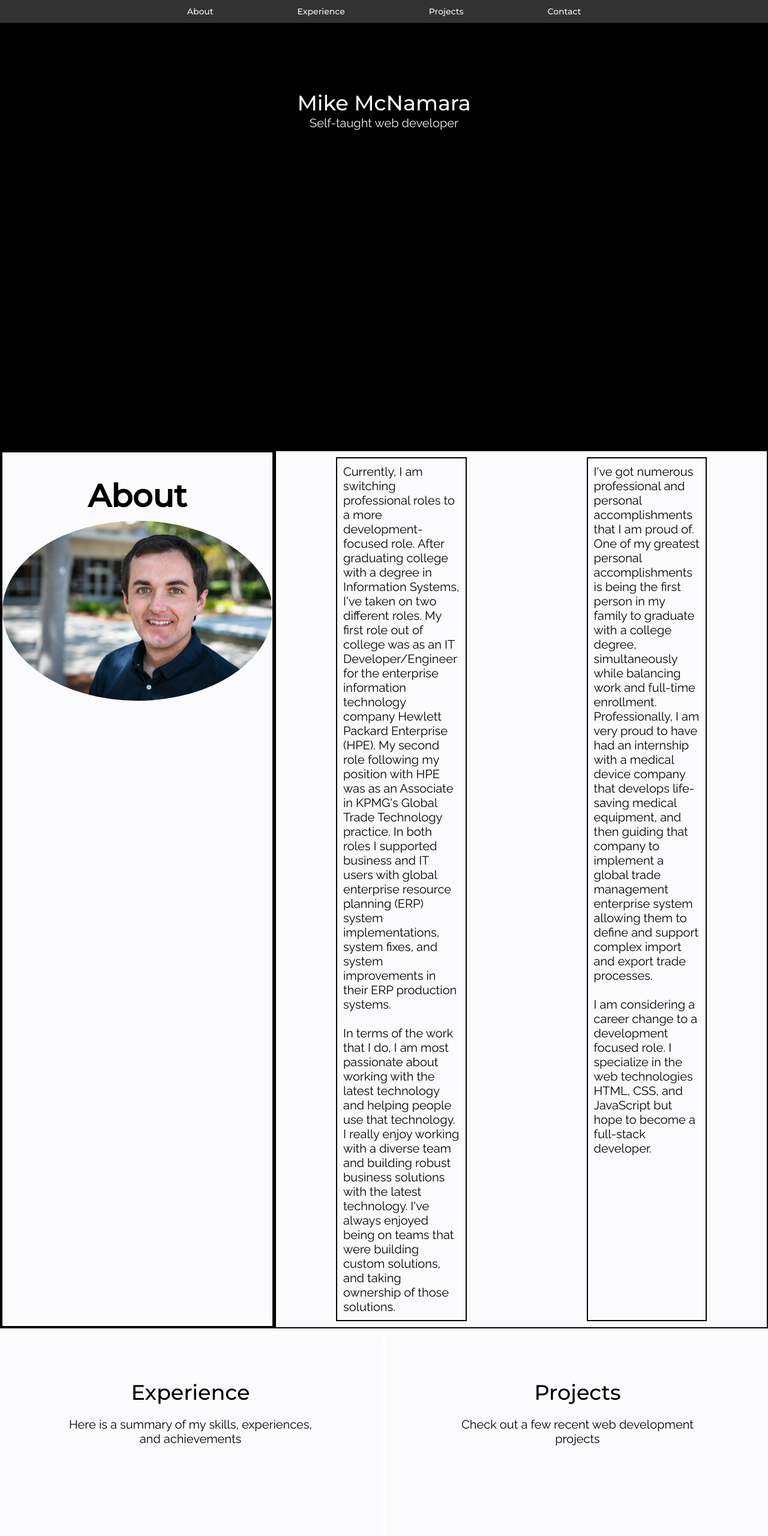
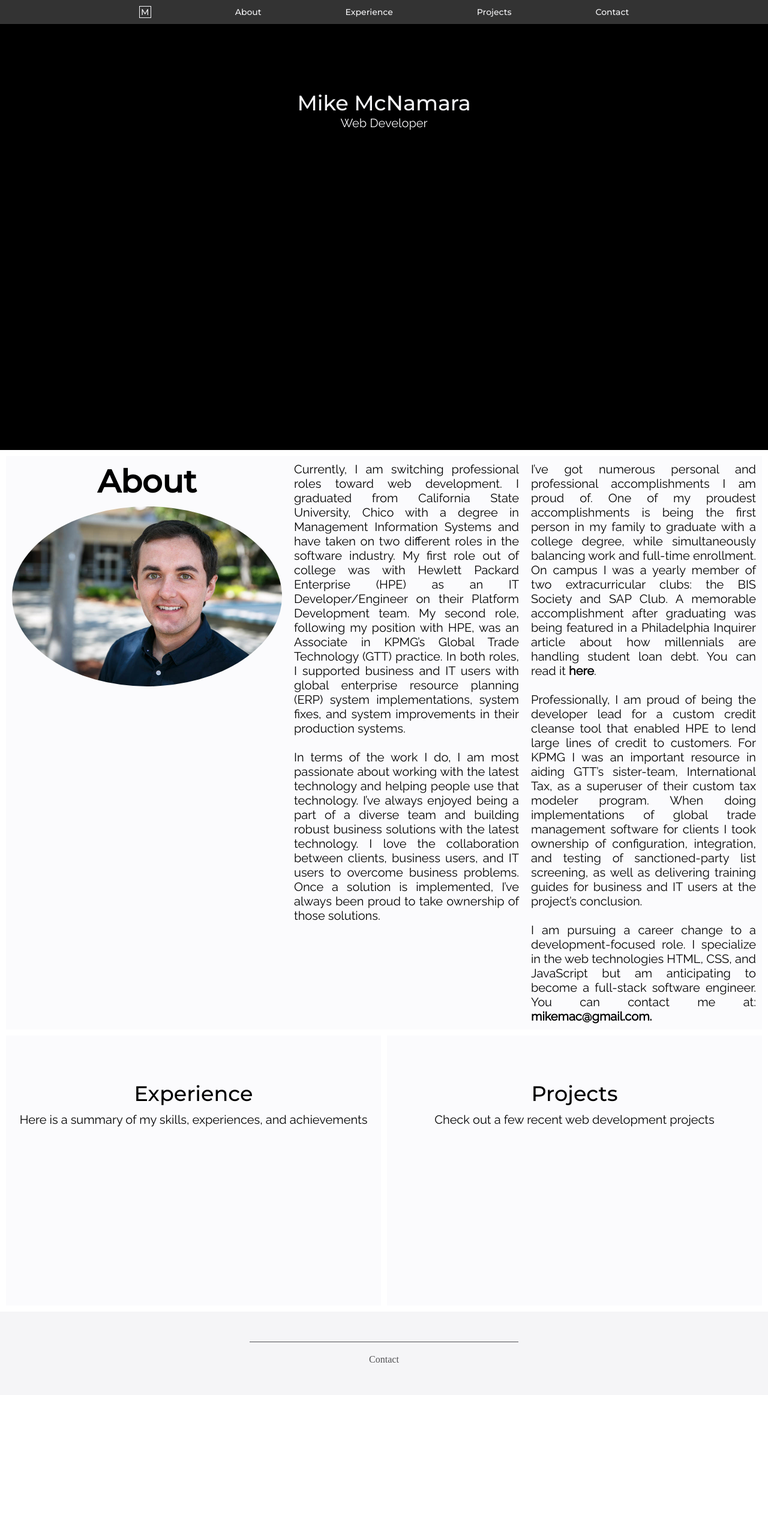
Before and after one commit to TunechiPolo/Personal-Website, a plain HTML site: page index.html in a window 1280 px wide. Shown: the top 2560 px of the page at 60% size. After the commit the page ends 2325 px from the top, so only its background shows below. Drawn offline with Linux system fonts and the light colour scheme.

Commit message:
third commit after small changes to .txt, .js, .index, .css

```diff
--- a/index.html
+++ b/index.html
@@ -10,70 +10,73 @@
 </head>
 
 
-<!-- Body -->
+
 <body>
-    <!-- Banner and Navigation section -->
+    <!-- Banner and Navigation Section -->
     <nav class="navigation">
-        <ul class="navigation-ul"><a href="#about">About</a></ul>
-        <ul class="navigation-ul"><a href="#experience">Experience</a></ul>
-        <ul class="navigation-ul"><a href="#projects">Projects</a></ul>
-        <ul class="navigation-ul"><a href="#contact">Contact</a></ul>
+        <ul id="m" class="navigation-m"><a class="nav-a" href="./index.html">M</a></ul>
+        <ul id="a" class="navigation-ul"><a class="nav-a" href="#about">About</a></ul>
+        <ul id="e" class="navigation-ul"><a class="nav-a" href="./experience.html">Experience</a></ul>
+        <ul id="p" class="navigation-ul"><a class="nav-a" href="./projects.html">Projects</a></ul>
+        <ul id="c" class="navigation-ul"><a class="nav-a" href="#contact">Contact</a></ul>
     </nav>
 
 
     <main>
+        <!-- Front Page - Header Section Tile -->
         <div class="header">
             <h1 class="header-title">Mike McNamara</h1>
-            <h1 class="header-text">Self-taught web developer</h1>
+            <h1 class="header-text">Web Developer</h1>
         </div>
 
+        <!-- Front Page - About Section Tile -->
         <div id="about">
-            <div id="about-1">
-                <div class="about-1-1">
-                    <h2>About</h2>
-                    <img class="about-image" src="LinkedIn.jpg" alt="About Me Image">
-                </div>
+            <div class="about-1">
+                <h2>About</h2>
+                <img class="about-image" src="LinkedIn.jpg" alt="About Me Image">
             </div>
-
-            <div id="about-2">
-                <p class="about-2-1">
-                <!-- 1. What are you currently doing (in regard to my career) and how did I get here? -->
-                Currently, I am switching professional roles to a more development-focused role. After graduating college with a degree in Information Systems, I've taken on two different roles. My first role out of college was as an IT Developer/Engineer for the enterprise information technology company Hewlett Packard Enterprise (HPE). My second role following my position with HPE was as an Associate in KPMG's Global Trade Technology practice. In both roles I supported business and IT users with global enterprise resource planning (ERP) system implementations, system fixes, and system improvements in their ERP production systems.
+            <div class="about-2">
+                <p>Currently, I am switching professional roles toward web development. I graduated from California State University, Chico with a degree in Management Information Systems and have taken on two different roles in the software industry. My first role out of college was with Hewlett Packard Enterprise (HPE) as an IT Developer/Engineer on their Platform Development team. My second role, following my position with HPE, was an Associate in KPMG’s Global Trade Technology (GTT) practice. In both roles, I supported business and IT users with global enterprise resource planning (ERP) system implementations, system fixes, and system improvements in their production systems.
                     <br>
                     <br>
-                <!-- 2. In terms of the work I do, what aspects am I most passionate about and why? -->
-                In terms of the work that I do, I am most passionate about working with the latest technology and helping people use that technology. I really enjoy working with a diverse team and building robust business solutions with the latest technology. I've always enjoyed being on teams that were building custom solutions, and taking ownership of those solutions.</p>
-
-                <p class="about-2-2">
-                <!-- 3. What do I consider some of my biggest professional and personal accomplishments? -->
-                I've got numerous professional and personal accomplishments that I am proud of. One of my greatest personal accomplishments is being the first person in my family to graduate with a college degree, simultaneously while  balancing work and full-time enrollment. Professionally, I am very proud to have had an internship with a medical device company that develops life-saving medical equipment, and then guiding that company to implement a global trade management enterprise system allowing them to define and support complex import and export trade processes.
+                In terms of the work I do, I am most passionate about working with the latest technology and helping people use that technology. I’ve always enjoyed being a part of a diverse team and building robust business solutions with the latest technology. I love the collaboration between clients, business users, and IT users to overcome business problems. Once a solution is implemented, I’ve always been proud to take ownership of those solutions.</p>
+            </div>
+            <div class="about-3">
+                <p>I’ve got numerous personal and professional accomplishments I am proud of. One of my proudest accomplishments is being the first person in my family to graduate with a college degree, while simultaneously balancing work and full-time enrollment. On campus I was a yearly member of two extracurricular clubs: the BIS Society and SAP Club. A memorable accomplishment after graduating was being featured in a Philadelphia Inquirer article about how millennials are handling student loan debt. You can read it <strong><a id="news-link" href="https://www.inquirer.com/philly/business/philly-millennials-college-student-loans-debt-20180614.html">here</a></strong>.
                     <br>
                     <br>
-                <!-- 4. What am I looking for right now? (e.g. considering a career change. include email address in last sentence) -->
-                I am considering a career change to a development focused role. I specialize in the web technologies HTML, CSS, and JavaScript but hope to become a full-stack developer.</p>
-            </div>
-        </div>
-
-        <!-- Experience and Projects Section Tiles -->
-        <div id="exp-proj">
-            <div id="experience">
-                <h2 class="experience-title">Experience</h2>
-                <p class="experience-text">Here is a summary of my skills, experiences, and achievements</p>
-            </div>
-
-            <div id="projects">
-                <h2 class="projects-title">Projects</h2>
-                <p class="projects-text">Check out a few recent web development projects</p>
+                Professionally, I am proud of being the developer lead for a custom credit cleanse tool that enabled HPE to lend large lines of credit to customers. For KPMG I was an important resource in aiding GTT’s sister-team, International Tax, as a superuser of their custom tax modeler program. When doing implementations of global trade management software for clients I took ownership of configuration, integration, and testing of sanctioned-party list screening, as well as delivering training guides for business and IT users at the project’s conclusion.
+                    <br>
+                    <br>
+                I am pursuing a career change to a development-focused role. I specialize in the web technologies HTML, CSS, and JavaScript but am anticipating to become a full-stack software engineer. You can contact me at: <strong>mikemac@gmail.com.</strong></p>
             </div>
         </div>
 
 
-        <!--Contact Section  -->
-        <div id="contact">
-            <p class="contact-text">Contact</p>
+        <!-- Pront Page - Experience and Projects Section Tiles -->
+        <div id="exp-proj">
+            <a class="exp-proj-1" href="./experience.html">
+                <div>
+                    <h2 class="exp-proj-title">Experience</h2>
+                    <p class="exp-proj-text">Here is a summary of my skills, experiences, and achievements</p>
+                </div>
+            </a>
+            <a class="exp-proj-2" href="">
+                <div>
+                    <h2 class="exp-proj-title">Projects</h2>
+                    <p class="exp-proj-text">Check out a few recent web development projects</p>
+                </div>
+            </a>
         </div>
 
     </main>
+
+        <!-- Contact Section -->
+        <footer>
+            <div id="contact">
+                <p class="contact-text">Contact</p>
+            </div>
+        </footer>
 
 
     <script src="./main.js" type="text/javascript"></script> <!--links directly to the main.js sheet-->
--- a/styles.css
+++ b/styles.css
@@ -18,13 +18,26 @@
     position: fixed;
     justify-content: center;
 }
+.navigation-m {
+    margin: auto 70px;
+    width: 20px;
+    height: auto;
+    font-size: 14px;
+    text-align: center;
+    font-weight: 400;
+    font-family: 'Montserrat', sans-serif;
+    transition-duration: 0.3s;
+    transition-property: transform;
+    border: 1px solid #F5F5F7;
+}
 .navigation-ul {
     margin: auto 70px;
     font-size: 14px;
     font-weight: 400;
     font-family: 'Montserrat', sans-serif;
+    transition-duration: 0.3s;
 }
-a {
+.nav-a {
     color:#F5F5F7;
 }
 
@@ -55,20 +68,39 @@ a {
 
 
 
-/* About Me Section */
+/* About Section */
 #about {
     background-color: #fbfbfd;
     display: flex;
     justify-content: space-between;
+    margin: 10px 10px;
 }
-.about-1-1{
-    border: 2px solid black;
-    padding-top: 40px;
+.about-1 {
+    margin: 10px 10px;
     text-align: center;
     font-family: 'Montserrat', sans-serif;
     font-style: normal;
     font-weight: 500;
     font-size: 35px;
+    flex-basis: 30%;
+}
+.about-2 {
+    margin: 10px 10px;
+    text-align: justify;
+    font-family: 'Raleway', sans-serif;
+    font-style: normal;
+    font-weight: 400;
+    font-size: 20px;
+    flex-basis: 35%;
+}
+.about-3 {
+    margin: 10px 10px;
+    text-align: justify;
+    font-family: 'Raleway', sans-serif;
+    font-style: normal;
+    font-weight: 400;
+    font-size: 20px;
+    flex-basis: 35%;
 }
 .about-image, img {
     text-align: center;
@@ -77,85 +109,89 @@ a {
     border-radius: 50%;
     margin-top: 10px;
 }
-#about-1, #about-2 { /*REMOVE THIS for ONE column, keep for TWO.*/
+#news-link {
+    color: black;
+}
+
+
+
+
+/* Front Page - Experience and Project Tiles */
+#exp-proj {
     display: flex;
     justify-content: space-between;
-    border: 2px solid black;
+    margin: 10px 10px;
 }
-.about-2-1 {
-    border: 2px solid black;
-    margin: 10px 100px;
+.exp-proj-1 {
+    background-color: #fbfbfd;
+    height: 450px;
+    flex-basis: 50%;
+    margin-right: 5px;
+}
+.exp-proj-2 {
+    background-color: #fbfbfd;
+    height: 450px;
+    flex-basis: 50%;
+    margin-left: 5px;
+}
+.exp-proj-title {
+    text-align: center;
+    padding-top: 75px;
+    font-family: 'Montserrat', sans-serif;
+    font-style: normal;
+    font-weight: 500;
+    font-size: 35px;
+    color: black;
+}
+.exp-proj-text {
+    text-align: center;
     padding: 10px;
     font-family: 'Raleway', sans-serif;
     font-style: normal;
     font-weight: 400;
     font-size: 20px;
+    color: black;
 }
-.about-2-2 {
-    border: 2px solid black;
-    margin: 10px 100px;
-    padding: 10px;
+
+
+
+/* Experience Page */
+#exp-1 {
+    display: flex;
+    justify-content: space-between;
+    padding-top: 150px;
+    height: 750px;
+    border: 2px solid green;
+}
+.exp-role-1 {
+    background-color: #F5F5F7;
+    flex: 1;
+    font-family: 'Montserrat', sans-serif;
+    font-style: normal;
+    font-weight: 500;
+    font-size: 35px;
+    border: 2px solid salmon;
+}
+.exp-role-1-1 {
+    font-family: 'Montserrat', sans-serif;
+    font-style: normal;
+    font-weight: 500;
+    font-size: 35px;
+    margin-left: 10px;
+}
+.exp-desc-1 {
+    background-color: #F5F5F7;
     font-family: 'Raleway', sans-serif;
     font-style: normal;
     font-weight: 400;
     font-size: 20px;
+    border: 2px solid salmon;
+    width: 70%;
 }
 
 
 
-/* Experience and Project Section Tiles */
-#exp-proj {
-    display: flex;
-    margin: 10px auto;
-    justify-content: space-between;
-}
-#experience {
-    background-color: #fbfbfd;
-    margin: auto 10px auto auto;
-    flex: 1;
-    width: 100%;
-    height: 450px;
-}
-.experience-title {
-    display: flex;
-    justify-content: center;
-    padding-top: 75px;
-    font-family: 'Montserrat', sans-serif;
-    font-style: normal;
-    font-weight: 500;
-    font-size: 35px;
-}
-.experience-text {
-    text-align: center;
-    margin: 10px 100px;
-    padding: 10px;
-    font-family: 'Raleway', sans-serif;
-    font-style: normal;
-    font-weight: 400;
-    font-size: 20px;
-}
-#projects {
-    background-color: #fbfbfd;
-    flex: 1;
-}
-.projects-title {
-    display: flex;
-    justify-content: center;
-    padding-top: 75px;
-    font-family: 'Montserrat', sans-serif;
-    font-style: normal;
-    font-weight: 500;
-    font-size: 35px;
-}
-.projects-text {
-    text-align: center;
-    margin: 10px 100px;
-    padding: 10px;
-    font-family: 'Raleway', sans-serif;
-    font-style: normal;
-    font-weight: 400;
-    font-size: 20px;
-}
+
 
 
 /* Contact Section */
```
Also changed, not shown: main.js (+38 -0 lines), TO DO LIST.txt.
